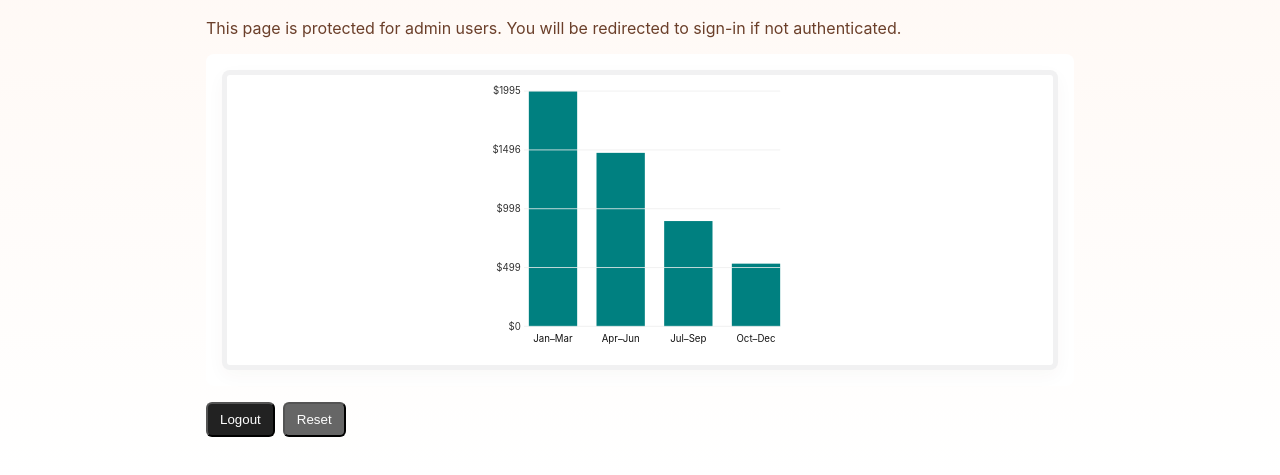
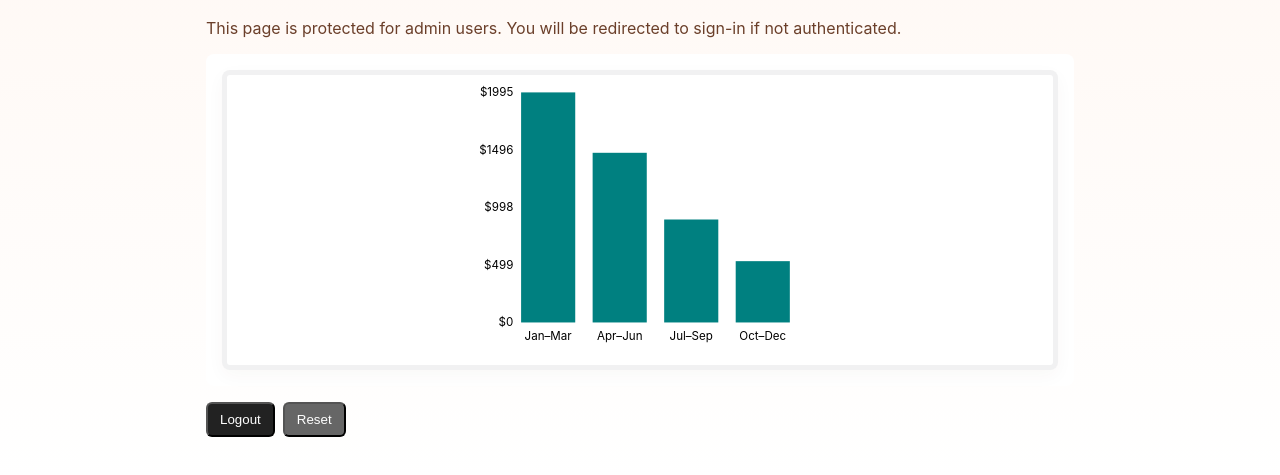
Before and after one commit to mytechstuff/titan-coffee-run, a website: page sales.html in a window 1280 px wide. Shown: the part 189-664 px from the top of the page. Drawn offline with Linux system fonts and the light colour scheme; sample sign-in values are in the browser's storage.

Commit message:
feat(chart): add simplified SVG chart module and wire into sales.html

```diff
--- a/sales.html
+++ b/sales.html
@@ -117,6 +117,6 @@
     });
 
     </script>
-  <script type="module" src="./src/js/sales-graph.js"></script>
+  <script type="module" src="./src/js/sales-graph-simple.js"></script>
 </body>
 </html>
--- /dev/null
+++ b/src/js/sales-graph-simple.js
@@ -0,0 +1,62 @@
+// sales-graph-simple.js — compact SVG bar chart (teaching/demo)
+const DEFAULT_SALES = [
+  { quarter: 'Jan–Mar', amount: 1995 },
+  { quarter: 'Apr–Jun', amount: 1471.31 },
+  { quarter: 'Jul–Sep', amount: 892.86 },
+  { quarter: 'Oct–Dec', amount: 531.6 }
+];
+
+const svg = () => document.getElementById('chart-area');
+const svgH = 300, marginTop = 18, marginBottom = 44, marginLeft = 48;
+const chartH = svgH - marginTop - marginBottom;
+
+function parse(data){
+  if (!Array.isArray(data) || !data.length) return DEFAULT_SALES.slice();
+  return data.map(it => ({
+    quarter: String((it && it.quarter) || ''),
+    amount: Number((it && it.amount) || 0)
+  })).filter(d => Number.isFinite(d.amount));
+}
+
+function render(data){
+  const el = svg(); if (!el) return;
+  const d = parse(data);
+  while (el.firstChild) el.removeChild(el.firstChild);
+  const bars = d.length; const bw = 56, pad = 18;
+  const totalW = marginLeft + bars*bw + (bars-1)*pad + 16;
+  el.setAttribute('viewBox', `0 0 ${totalW} ${svgH}`);
+
+  const max = Math.max(...d.map(x=>x.amount), 0);
+  const scale = (max>0) ? chartH / max : 0;
+
+  d.forEach((it,i)=>{
+    const v = it.amount; const h = Math.max(0, Math.min(chartH, v*scale));
+    const x = marginLeft + i*(bw+pad);
+    const y = marginTop + (chartH - h);
+    const r = document.createElementNS('http://www.w3.org/2000/svg','rect');
+    r.setAttribute('x', x); r.setAttribute('y', y); r.setAttribute('width', bw); r.setAttribute('height', h);
+    r.setAttribute('fill','teal'); r.classList.add('chart-bar'); r.setAttribute('data-value', String(v));
+    r.setAttribute('tabindex','0');
+    r.addEventListener('mouseenter',()=>r.classList.add('hover'));
+    r.addEventListener('mouseleave',()=>r.classList.remove('hover'));
+    r.addEventListener('focus',()=>r.classList.add('hover'));
+    r.addEventListener('blur',()=>r.classList.remove('hover'));
+    el.appendChild(r);
+    const t = document.createElementNS('http://www.w3.org/2000/svg','text');
+    t.setAttribute('x', x + bw/2); t.setAttribute('y', marginTop + chartH + 18);
+    t.setAttribute('text-anchor','middle'); t.setAttribute('font-size','12'); t.textContent = it.quarter;
+    el.appendChild(t);
+  });
+
+  // simple y ticks
+  const ticks = 4; for(let i=0;i<=ticks;i++){ const val = (max/ticks)*i; const yy = marginTop + (chartH - val*scale);
+    const l = document.createElementNS('http://www.w3.org/2000/svg','text');
+    l.setAttribute('x', marginLeft-8); l.setAttribute('y', yy+4); l.setAttribute('text-anchor','end'); l.setAttribute('font-size','12');
+    l.textContent = '$'+Math.round(val); el.appendChild(l);
+  }
+}
+
+window.updateSalesData = function(newData){ render(newData); };
+document.addEventListener('DOMContentLoaded', ()=> render(window.salesData));
+
+export {};
```
